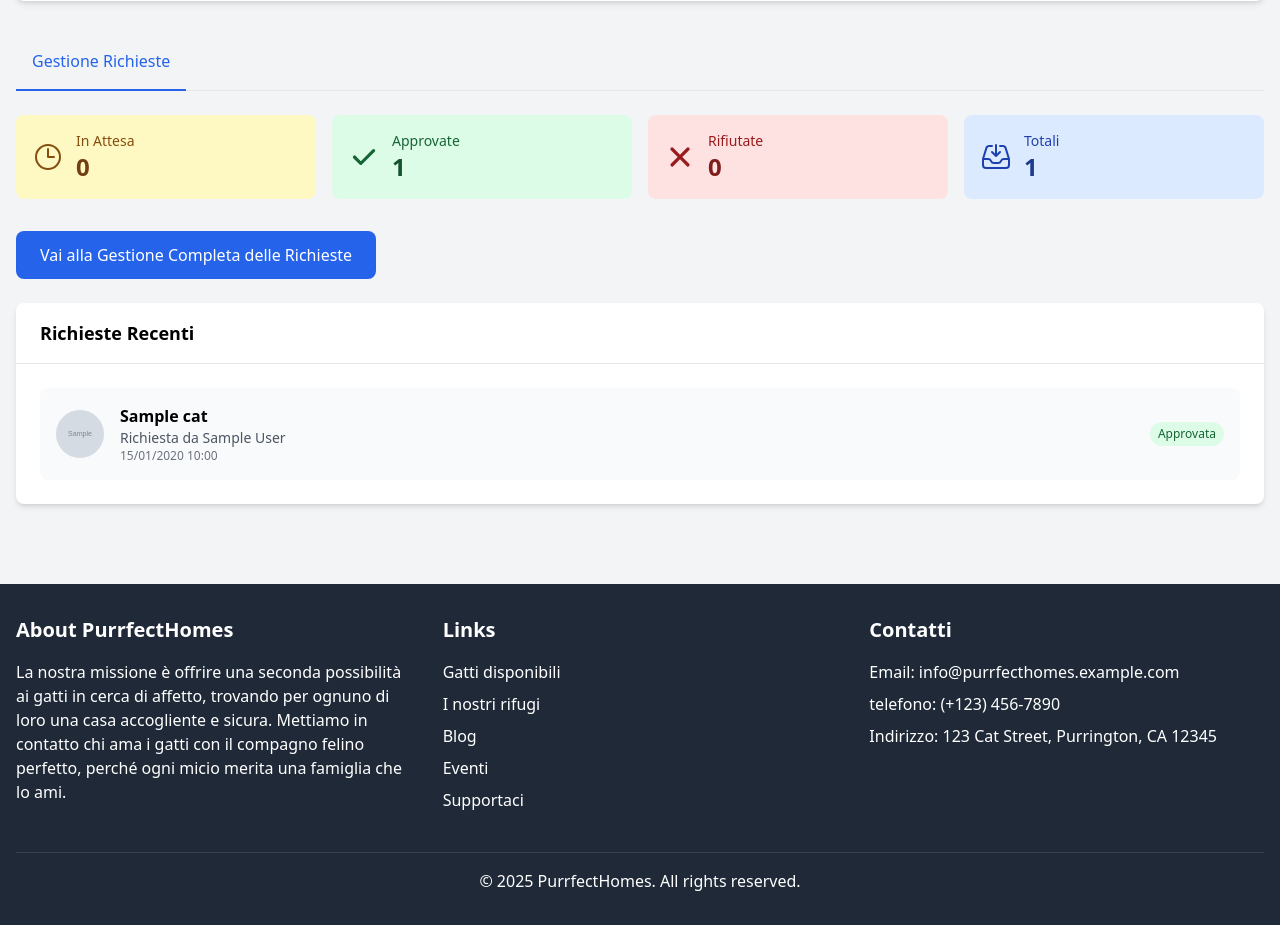
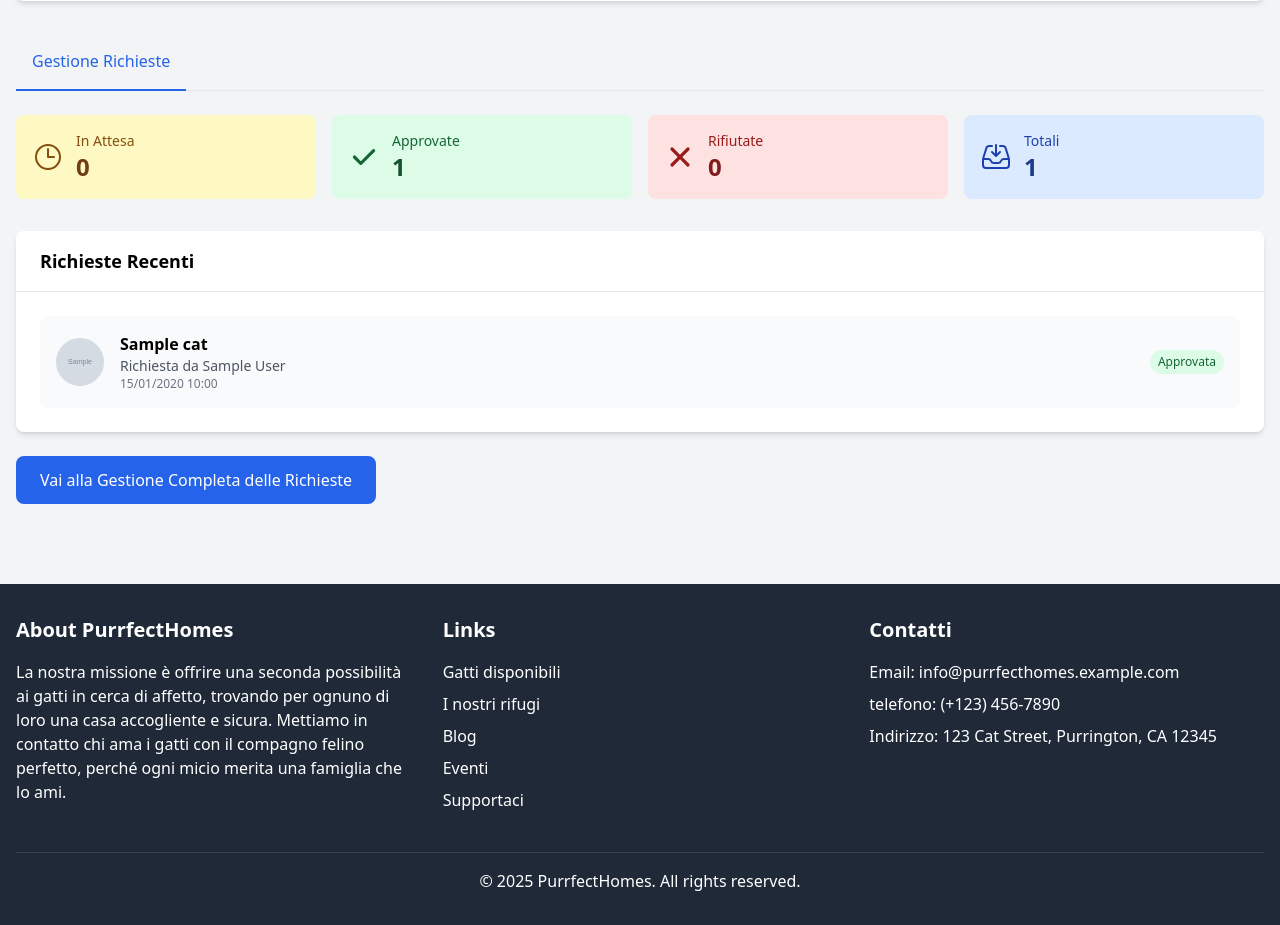
Before and after one commit to Alle-marchio/catadoption, a Django app: page /profile/ in a window 1280 px wide. Shown: the part 267-1192 px from the top of the page. Run offline with Django 4.2, Linux system fonts and the light colour scheme; a user stored in the database is signed in; tables that the repository leaves empty hold one stand-in row (values such as "Sample post"); grey boxes marked "Sample" are stand-in pictures; some libraries are stand-ins or nearby versions.

Commit message:
minor fix

```diff
--- a/templates/registration/user_profile.html
+++ b/templates/registration/user_profile.html
@@ -142,14 +142,6 @@
                     </div>
                 </div>
 
-                <!-- Link alla gestione completa -->
-                <div class="mb-6">
-                    <a href="{% url 'adoption-requests' %}"
-                       class="inline-block px-6 py-3 bg-blue-600 text-white rounded-lg hover:bg-blue-700 transition-colors">
-                        Vai alla Gestione Completa delle Richieste
-                    </a>
-                </div>
-
                 <!-- Richieste recenti -->
                 <div class="bg-white rounded-lg shadow-md">
                     <div class="px-6 py-4 border-b border-gray-200">
@@ -208,6 +200,15 @@
                         {% endif %}
                     </div>
                 </div>
+
+            <!-- Link alla gestione completa -->
+                <div class="mt-6">
+                    <a href="{% url 'adoption-requests' %}"
+                       class="inline-block px-6 py-3 bg-blue-600 text-white rounded-lg hover:bg-blue-700 transition-colors">
+                        Vai alla Gestione Completa delle Richieste
+                    </a>
+                </div>
+
             </div>
 
         {% else %}
```
